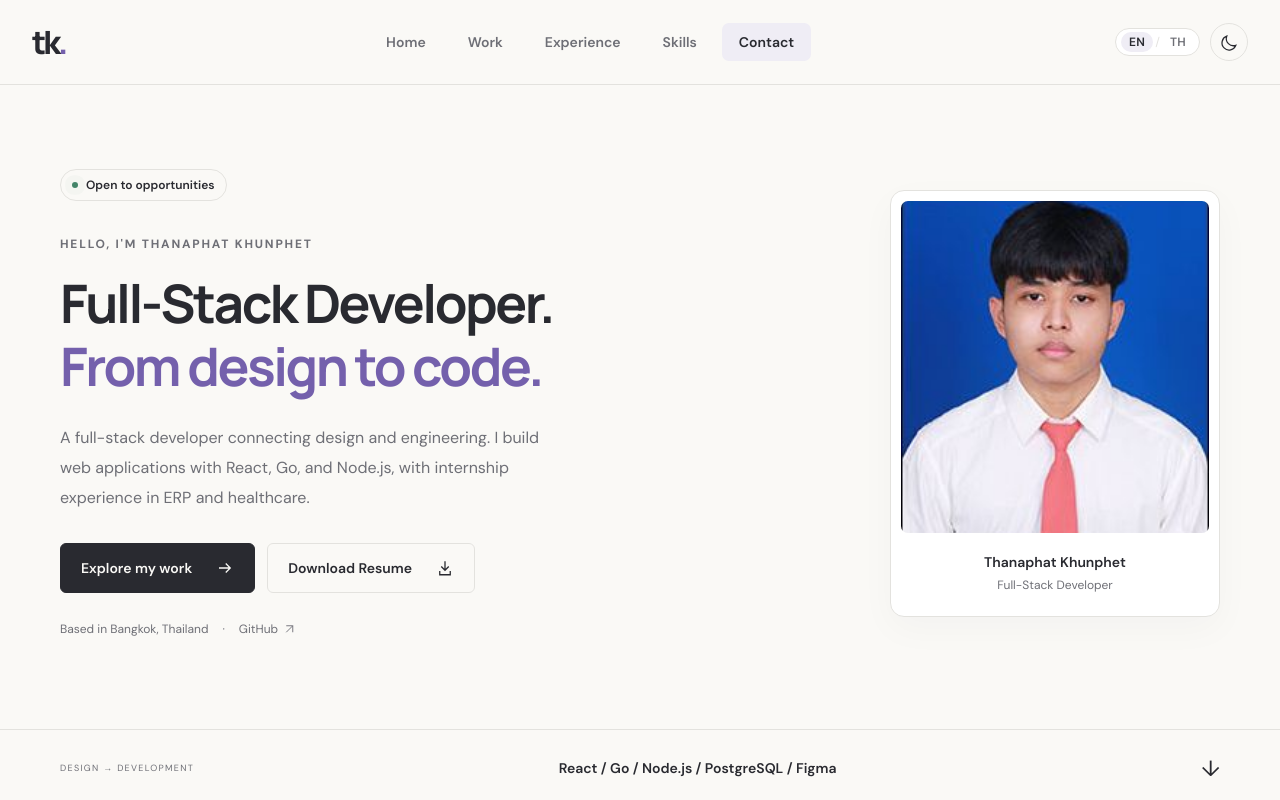
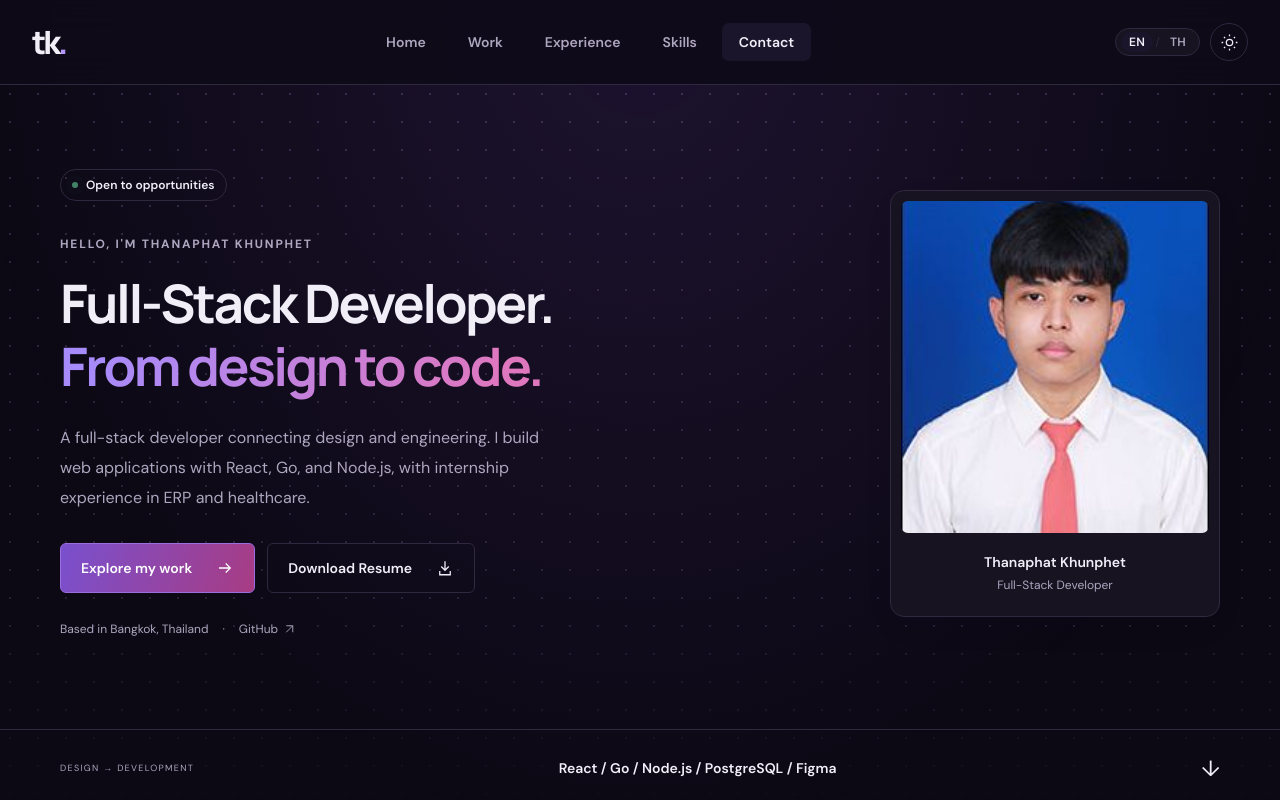
Before and after one commit to sing198/portfolio, a React (Vite) app: page / in a window 1280 px wide. Shown: the top 800 px of the page. Built offline with nearby package versions, Linux system fonts and the light colour scheme.

Commit message:
Refresh purple theme, cursor dot grid, and Kanban screenshot

```diff
--- a/index.html
+++ b/index.html
@@ -1,11 +1,18 @@
 <!doctype html>
-<html lang="en">
+<html lang="en" class="dark-theme">
   <head>
     <meta charset="UTF-8" />
     <link rel="icon" type="image/svg+xml" href="/favicon.svg" />
     <meta name="viewport" content="width=device-width, initial-scale=1.0" />
     <meta name="description" content="Thanaphat Khunphet — Full-Stack Developer in Bangkok. Explore web applications, experience, and skills in React, Go, and Node.js." />
-    <meta name="theme-color" content="#faf9f6" />
+    <meta name="theme-color" content="#0c0914" />
+    <script>
+      try {
+        const dark = localStorage.getItem('portfolio-theme') !== 'light';
+        document.documentElement.classList.toggle('dark-theme', dark);
+        document.querySelector('meta[name="theme-color"]').content = dark ? '#0c0914' : '#faf9f6';
+      } catch { /* Keep the default dark theme when storage is unavailable. */ }
+    </script>
     <title>Thanaphat Khunphet — Full-Stack Developer</title>
 
     <!-- Open Graph / Social Sharing -->
--- a/src/App.jsx
+++ b/src/App.jsx
@@ -1,4 +1,5 @@
 import { useEffect, useState } from 'react'
+import DotBackground from './components/DotBackground'
 import { Analytics } from '@vercel/analytics/react'
 import { EMAIL, GITHUB, translations } from './translations'
 
@@ -22,9 +23,9 @@ function App() {
   const [filter, setFilter] = useState('all')
   const [isDark, setIsDark] = useState(() => {
     try {
-      return localStorage.getItem('portfolio-theme') === 'dark'
+      return localStorage.getItem('portfolio-theme') !== 'light'
     } catch {
-      return false
+      return true
     }
   })
 
@@ -42,7 +43,7 @@ function App() {
   useEffect(() => {
     document.documentElement.classList.toggle('dark-theme', isDark)
     document.body.classList.remove('dark-theme', 'light-theme')
-    document.querySelector('meta[name="theme-color"]')?.setAttribute('content', isDark ? '#17191c' : '#faf9f6')
+    document.querySelector('meta[name="theme-color"]')?.setAttribute('content', isDark ? '#0c0914' : '#faf9f6')
     try {
       localStorage.setItem('portfolio-theme', isDark ? 'dark' : 'light')
     } catch {
@@ -98,6 +99,7 @@ function App() {
   return (
     <>
       <Analytics />
+      <DotBackground />
       <a className="skip-link" href="#main">
         {t.skipLink}
       </a>
--- /dev/null
+++ b/src/components/DotBackground.jsx
@@ -0,0 +1,76 @@
+import { useEffect, useRef } from 'react'
+
+export default function DotBackground() {
+  const backgroundRef = useRef(null)
+
+  useEffect(() => {
+    const element = backgroundRef.current
+    const motion = window.matchMedia('(hover: hover) and (pointer: fine) and (prefers-reduced-motion: no-preference)')
+    let frame = 0
+    let previousTime = 0
+    let x = 0
+    let y = 0
+    let targetX = 0
+    let targetY = 0
+
+    const animate = (time) => {
+      const elapsed = previousTime ? Math.min(time - previousTime, 64) : 16
+      previousTime = time
+      const easing = 1 - Math.exp(-elapsed / 110)
+      x += (targetX - x) * easing
+      y += (targetY - y) * easing
+      element.style.setProperty('--grid-x', `${x.toFixed(2)}px`)
+      element.style.setProperty('--grid-y', `${y.toFixed(2)}px`)
+      if (Math.abs(targetX - x) + Math.abs(targetY - y) > 0.05) {
+        frame = requestAnimationFrame(animate)
+      } else {
+        frame = 0
+        previousTime = 0
+      }
+    }
+    const schedule = () => {
+      if (!frame) frame = requestAnimationFrame(animate)
+    }
+    const move = (event) => {
+      if (!motion.matches || event.pointerType !== 'mouse') return
+      targetX = (event.clientX / window.innerWidth - 0.5) * 28
+      targetY = (event.clientY / window.innerHeight - 0.5) * 28
+      element.style.setProperty('--pointer-x', `${event.clientX}px`)
+      element.style.setProperty('--pointer-y', `${event.clientY}px`)
+      element.style.setProperty('--pointer-visible', '1')
+      schedule()
+    }
+    const reset = () => {
+      targetX = 0
+      targetY = 0
+      element.style.setProperty('--pointer-visible', '0')
+      if (motion.matches && !document.hidden) {
+        schedule()
+      } else {
+        cancelAnimationFrame(frame)
+        frame = 0
+        previousTime = 0
+        x = y = 0
+        element.style.setProperty('--grid-x', '0px')
+        element.style.setProperty('--grid-y', '0px')
+      }
+    }
+    window.addEventListener('pointermove', move, { passive: true })
+    document.documentElement.addEventListener('pointerleave', reset)
+    window.addEventListener('blur', reset)
+    window.addEventListener('resize', reset)
+    document.addEventListener('visibilitychange', reset)
+    motion.addEventListener('change', reset)
+    return () => {
+      cancelAnimationFrame(frame)
+      window.removeEventListener('pointermove', move)
+      document.documentElement.removeEventListener('pointerleave', reset)
+      window.removeEventListener('blur', reset)
+      window.removeEventListener('resize', reset)
+      document.removeEventListener('visibilitychange', reset)
+      motion.removeEventListener('change', reset)
+    }
+  }, [])
+
+  return <div className="dot-background" ref={backgroundRef} aria-hidden="true"><div className="dot-background-grid" /><div className="dot-background-glow" /></div>
+}
--- a/src/index.css
+++ b/src/index.css
@@ -30,14 +30,14 @@ body {
 }
 html.dark-theme {
   color-scheme:dark;
-  --bg:#17191c;
-  --surface:#202327;
-  --text:#edede8;
-  --muted:#adaeb6;
-  --line:#36383e;
-  --accent:#c1a8f0;
-  --soft:#282532;
-  --header:rgba(23,25,28,.95);
+  --bg:#0c0914;
+  --surface:#171321;
+  --text:#f1eef8;
+  --muted:#aea6bf;
+  --line:#30283f;
+  --accent:#b497fa;
+  --soft:#1b152b;
+  --header:rgba(15,11,24,.9);
 }
 a {
   color:inherit;
@@ -1057,3 +1057,80 @@ h2 {
   line-height: 1.8;
   color: var(--text);
 }
+
+/* Ambient dot grid: decorative, fixed to the viewport, and never intercepts input. */
+:root {
+  --grid-dot: rgba(116, 96, 172, .18);
+  --grid-glow: rgba(116, 96, 172, .06);
+}
+html.dark-theme {
+  --grid-dot: rgba(181, 153, 228, .23);
+  --grid-glow: rgba(149, 87, 235, .13);
+}
+#root {
+  position: relative;
+  isolation: isolate;
+}
+main, .site-footer {
+  position: relative;
+  z-index: 1;
+}
+.dot-background {
+  position: fixed;
+  inset: 0;
+  z-index: 0;
+  pointer-events: none;
+  overflow: hidden;
+  --grid-x: 0px;
+  --grid-y: 0px;
+  --pointer-x: 50%;
+  --pointer-y: 35%;
+  --pointer-visible: 0;
+  background: radial-gradient(ellipse at 50% 0%, var(--grid-glow), transparent 75%);
+}
+.dot-background-grid {
+  position: absolute;
+  inset: -32px;
+  background-image: radial-gradient(circle, var(--grid-dot) 1px, transparent 1.5px);
+  background-size: 28px 28px;
+  transform: translate(var(--grid-x), var(--grid-y));
+  mask-image: linear-gradient(to bottom, #000 5%, rgba(0, 0, 0, .65) 75%, transparent);
+}
+.dot-background-glow {
+  position: absolute;
+  inset: 0;
+  opacity: var(--pointer-visible);
+  background: radial-gradient(260px circle at var(--pointer-x) var(--pointer-y), var(--grid-glow), transparent);
+  transition: opacity .4s ease;
+}
+html.dark-theme h1 span,
+html.dark-theme h2 > span {
+  color: #be95f3;
+  background: linear-gradient(110deg, #a78bfa 10%, #df77bf 90%);
+  background-clip: text;
+  -webkit-background-clip: text;
+  -webkit-text-fill-color: transparent;
+}
+html.dark-theme .primary {
+  background: linear-gradient(110deg, #7950ce, #a83c83);
+  color: #fff;
+  border-color: #9c6ce0;
+}
+html.dark-theme .peach { background: #342333; color: #edbac5; }
+html.dark-theme .mint { background: #1b2b31; color: #a4d5c6; }
+html.dark-theme .lilac { background: #2b2042; color: #c8b0ee; }
+html.dark-theme .experience-section {
+  background: rgba(24, 18, 37, .88);
+  border-block: 1px solid var(--line);
+}
+@media (prefers-reduced-motion: reduce), (hover: none), (pointer: coarse) {
+  .dot-background-grid { transform: none; }
+  .dot-background-glow { display: none; }
+}
+@media (forced-colors: active) {
+  .dot-background { display: none; }
+  html.dark-theme h1 span, html.dark-theme h2 > span {
+    background: none;
+    -webkit-text-fill-color: currentColor;
+  }
+}
--- a/src/translations.js
+++ b/src/translations.js
@@ -58,7 +58,7 @@ export const translations = {
         type: 'Real-time collaboration',
         number: '02',
         theme: 'mint',
-        image: '/screenshots/KanbanBoard.png',
+        image: '/screenshots/KanbanDashboard.png',
         description: 'One workspace. Everyone on the same page.',
         detail:
           'A collaborative board that syncs cards and swimlanes over WebSockets, with Redis Pub/Sub for communication across instances.',
@@ -220,7 +220,7 @@ export const translations = {
         type: 'Real-time collaboration',
         number: '02',
         theme: 'mint',
-        image: '/screenshots/KanbanBoard.png',
+        image: '/screenshots/KanbanDashboard.png',
         description: 'พื้นที่ทำงานร่วมกันแบบเรียลไทม์ ซิงค์ข้อมูลตรงกันทุกคน',
         detail:
           'กระดานจัดการงานร่วมกันแบบเรียลไทม์ ซิงค์สถานะการ์ดและ Swimlane ผ่าน WebSockets พร้อมใช้ Redis Pub/Sub กระจายข้อมูลระหว่าง Instance',
```
Also changed, not shown: public/screenshots/KanbanDashboard.png, 1 other file (tests, documents, lock files or other folders).
